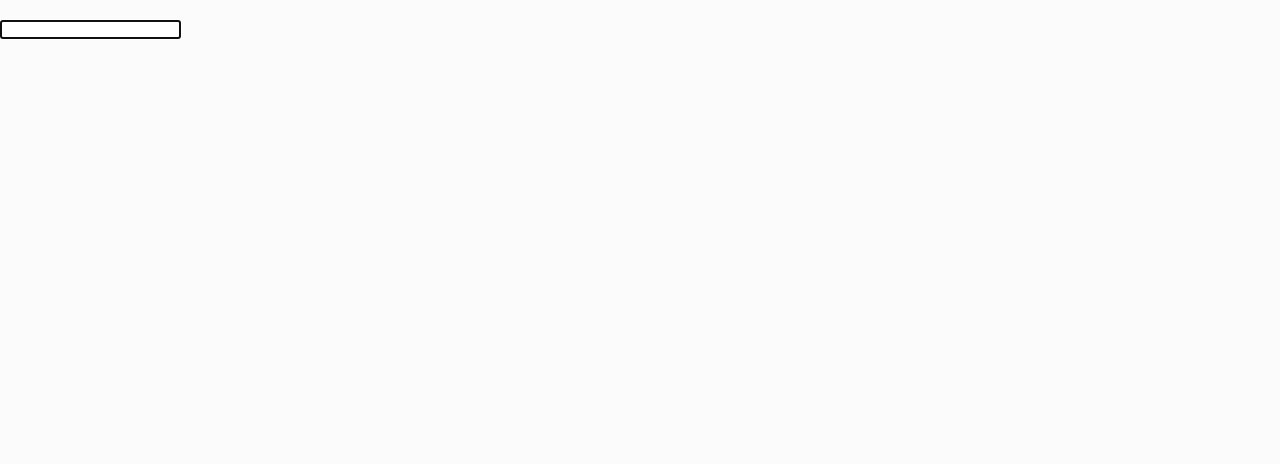
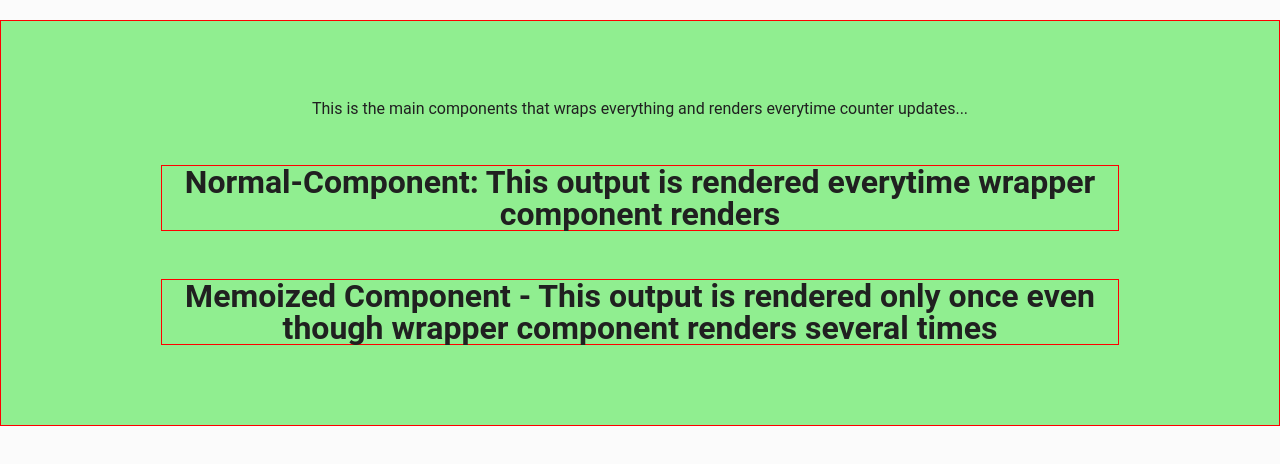
Before and after one commit to SaiPradeepti/React-Hooks, a React (Create React App) app: page / in a window 1280 px wide. Shown: the top 464 px of the page. Built offline with nearby package versions, Linux system fonts and the light colour scheme.

Commit message:
React.memo()

```diff
--- a/src/App.js
+++ b/src/App.js
@@ -7,15 +7,16 @@ import React from 'react'
 // import LocalStorageApp from "./tutorial/CustomHooks/2-useLocalStorage/LocalStorageApp"
 // import UpdateTitleApp from "./tutorial/CustomHooks/3-UpdateTitle/UpdateTitleApp"
 // import BackgroundThemeApp from "./tutorial/CustomHooks/4-useBackground/BackgroundThemeApp"
-// import EventListenerApp from './tutorial/CustomHooks/5-useEventListener/EventListenerApp'
+// import EventListenerApp from './tutorial/4-CustomHooks/5-useEventListener/EventListenerApp'
 // import ParentComponent from './tutorial/propTypes/tutorial1/ParentComponent'
 // import PizzaApp from './tutorial/propTypes/tutorial2/PizzaApp'
 // import ReactRouterSetup from './tutorial/6-ReactRouter/example1'
 // import ReactRouterSetup from './tutorial/6-ReactRouter/example2'
-import LoggingButtonClicks from './tutorial/7-useRef()/1.Mutable values/1.loggingButtonClicks'
-import UseRefuseStateDiff from './tutorial/7-useRef()/1.Mutable values/2.useRefuseStateDiff'
-import StopWatch from './tutorial/7-useRef()/1.Mutable values/3.stopWatch'
-import InputFocus from './tutorial/7-useRef()/2.AccessingDOMelements/1.focusingElement'
+// import LoggingButtonClicks from './tutorial/7-useRef()/1.Mutable values/1.loggingButtonClicks'
+// import UseRefuseStateDiff from './tutorial/7-useRef()/1.Mutable values/2.useRefuseStateDiff'
+// import StopWatch from './tutorial/7-useRef()/1.Mutable values/3.stopWatch'
+// import InputFocus from './tutorial/7-useRef()/2.AccessingDOMelements/1.focusingElement'
+import ReactMemo from './tutorial/8-React.memo()/1.ReactMemo()'
 
 
 function App() {
@@ -34,7 +35,8 @@ function App() {
     // <LoggingButtonClicks />
     // <UseRefuseStateDiff />
     // <StopWatch />
-    <InputFocus />
+    // <InputFocus />
+    <ReactMemo />
   );
 }
 
--- /dev/null
+++ b/src/tutorial/8-React.memo()/1.ReactMemo().js
@@ -0,0 +1,43 @@
+import React, { useState, useEffect } from 'react'
+
+const MemoizedComponent = React.memo(({ toggle }) => {
+    return (
+        <div className="memoized-component" style={{border: '1px solid red'}}>
+                {
+                    console.log('memoized component getting rendered')
+                }
+                <h1>Memoized Component - This output is rendered only once even though wrapper component renders several times</h1>
+            </div>
+    )
+})
+
+const ReactMemo = () => {
+    const [counter,setCounter] = useState(0);
+    const [toggle,setToggle] = useState(true)
+
+    useEffect(()=>{
+        const interval = setInterval(()=>{
+            setCounter(counter+1);
+            setToggle(!toggle)
+        }, 2000)
+
+        return () => {
+            clearInterval(interval);
+        }
+    })
+
+    return (
+        <div style={{padding:'5rem 10rem',display: 'flex',flexDirection: 'column', gap: '3rem',textAlign: 'center', border: '1px solid red',background: toggle ? 'lightgreen' : 'pink'}}>
+            <p>This is the main components that wraps everything and renders everytime counter updates...</p>
+            <div className="normal-component" style={{border: '1px solid red'}}>
+                {
+                    console.log('normal component getting rendered')
+                }
+                <h1>Normal-Component: This output is rendered everytime wrapper component renders</h1>
+            </div>
+            <MemoizedComponent />
+        </div>
+    )
+}
+
+export default ReactMemo
```
Also changed, not shown: 1 other file (tests, documents, lock files or other folders).
